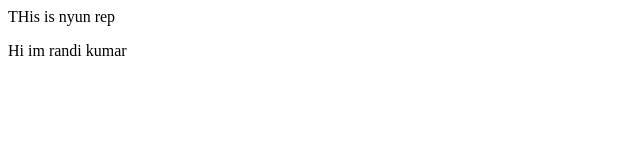
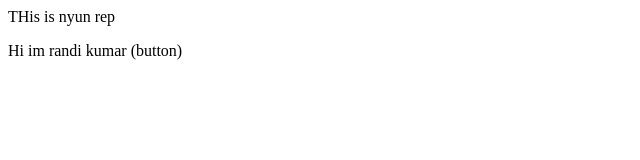
Before and after one commit to ashwinn124/localrepp, a plain HTML site: page index.html in a window 1280 px wide. Shown: the full height of the page, 0-640 px from the left. Drawn offline with Linux system fonts and the light colour scheme.

```diff
--- a/index.html
+++ b/index.html
@@ -1,2 +1,2 @@
 <p>THis is nyun rep</p>
-<p>Hi im randi kumar</p>
+<p>Hi im randi kumar (button)</p>
```
